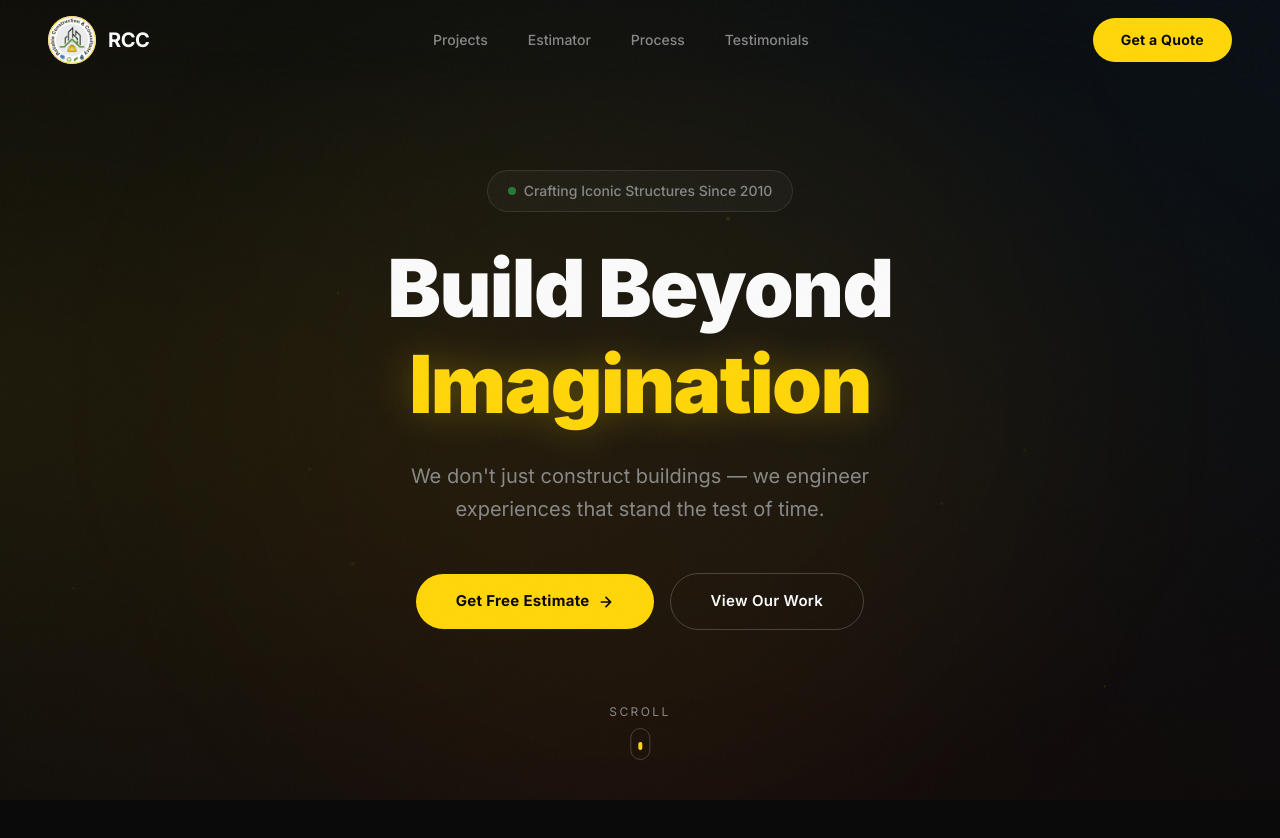
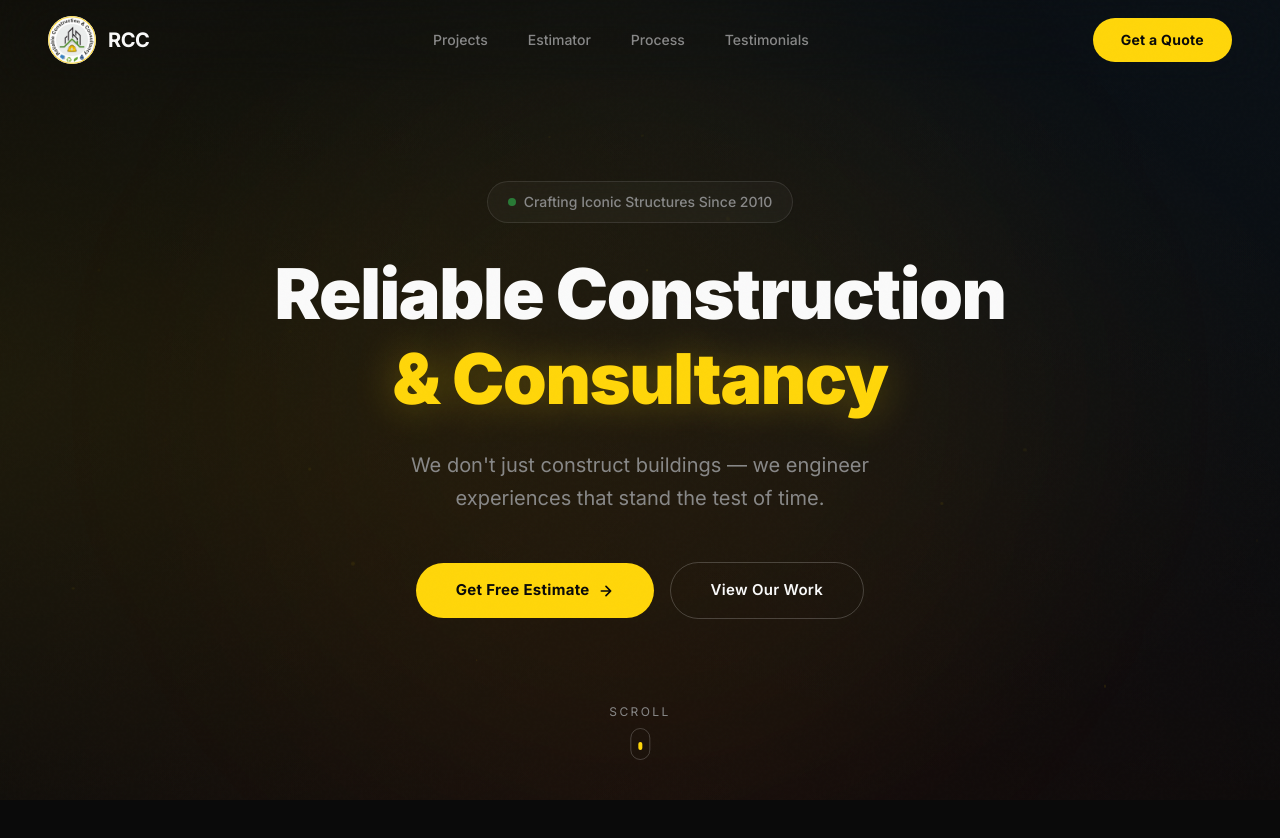
Before and after one commit to Niranjan8001/RCCbhopal, a Next.js app: page / in a window 1280 px wide. Shown: the top 838 px of the page. Built offline with nearby package versions, Linux system fonts and the light colour scheme.

Commit message:
updated website changes

```diff
--- a/src/components/HeroSection.tsx
+++ b/src/components/HeroSection.tsx
@@ -111,10 +111,10 @@ export default function HeroSection() {
 
         <h1
           ref={headingRef}
-          className="flex flex-col items-center justify-center text-5xl sm:text-7xl lg:text-[80px] font-black leading-[1.1] tracking-[-0.02em] mb-8 opacity-0"
+          className="flex flex-col items-center justify-center text-4xl sm:text-6xl lg:text-[70px] font-black leading-[1.1] tracking-[-0.02em] mb-8 opacity-0 text-center"
         >
-          <span>Build Beyond</span>
-          <span className="text-accent-yellow text-glow-yellow mt-2">Imagination</span>
+          <span>Reliable Construction</span>
+          <span className="text-accent-yellow text-glow-yellow mt-2">&amp; Consultancy</span>
         </h1>
 
         <p
```
